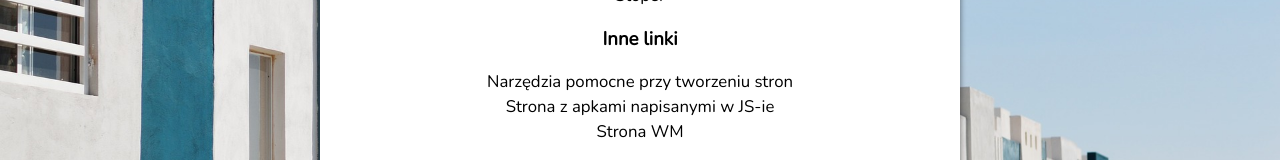
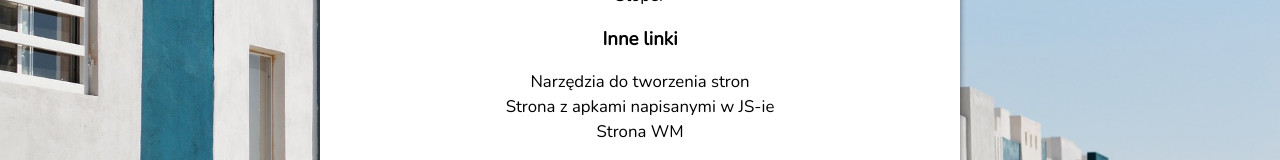
Before and after one commit to kubamarchut/kubamarchut.github.io, a plain HTML site: page index.html in a window 1280 px wide. Shown: the part 403-563 px from the top of the page. Drawn offline with nearby package versions, Linux system fonts and the light colour scheme.

Commit message:
Update index.html

```diff
--- a/index.html
+++ b/index.html
@@ -71,7 +71,7 @@
         </ul>
         <h3>Inne linki</h3>
         <ul>
-            <li><a href="fajne-narzedzia/">Narzędzia pomocne przy tworzeniu stron</a></li>
+            <li><a href="fajne-narzedzia/">Narzędzia do tworzenia stron</a></li>
             <li><a href="http://mwskm.cba.pl/">Strona z apkami napisanymi w JS-ie</a></li>
             <li><a href="http://realbus.pl/mwskm/mb">Strona WM</a></li>
         </ul>
```
